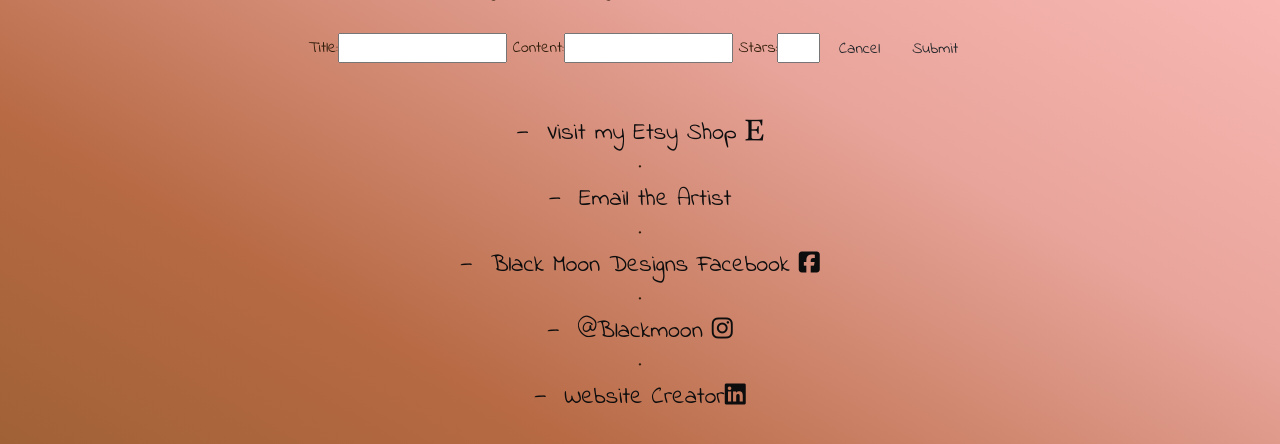
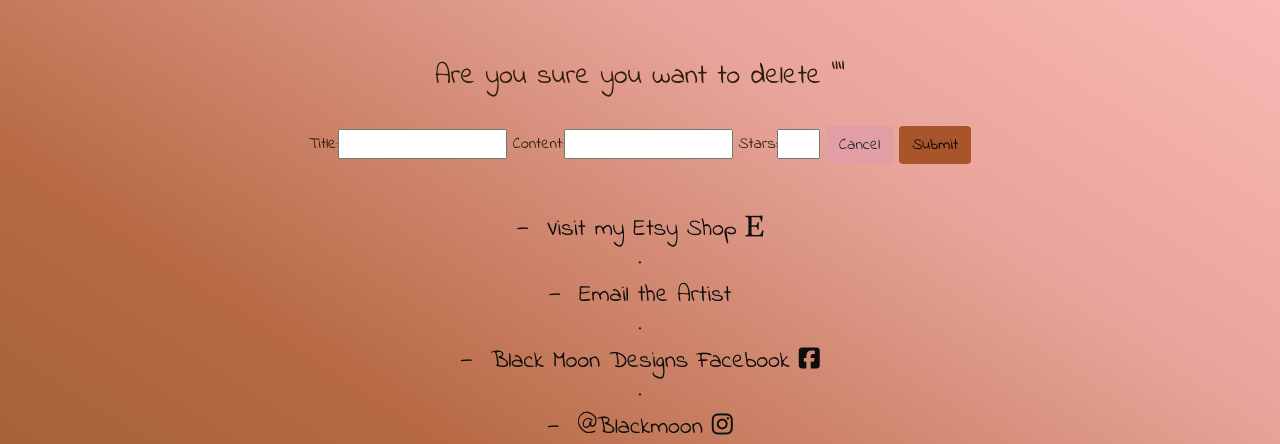
Before and after one commit to totalnoMartina/irish-macrame, a Django app: template reviews/templates/reviews/delete_review.html in a window 1280 px wide. Shown: the part 132-576 px from the top of the page. Run offline with Django 3.2, Linux system fonts and the light colour scheme; the template is opened without the code that fills it: values that come from a table or form of the project are taken from there, others are empty; some libraries are stand-ins or nearby versions; some web fonts are replaced.

Commit message:
Adjust deleting of reviews page

```diff
--- a/reviews/templates/reviews/delete_review.html
+++ b/reviews/templates/reviews/delete_review.html
@@ -6,15 +6,18 @@
 <br>
 <div class="container text-center">
 
-
+    <br>
+    <br>
+    <br>
+    <br>
     <h3>Are you sure you want to delete "{{item}}"</h3>
 
     <br>
     <form method="POST" action="{% url 'delete_review' pk=item.id %}">
         {% csrf_token %}
         {{form}}
-        <a href="{% url 'macrame-detail' macrame_id=macrame_id %}" class="btn">Cancel</a>
-        <input type="submit" name="Confirm" class="btn">
+        <a href="{% url 'macrame-detail' macrame_id=macrame_id %}" class="btn btn__update_rev">Cancel</a>
+        <input type="submit" name="Confirm" class="btn btn__remove__rev">
 
     </form>
 </div>
```
